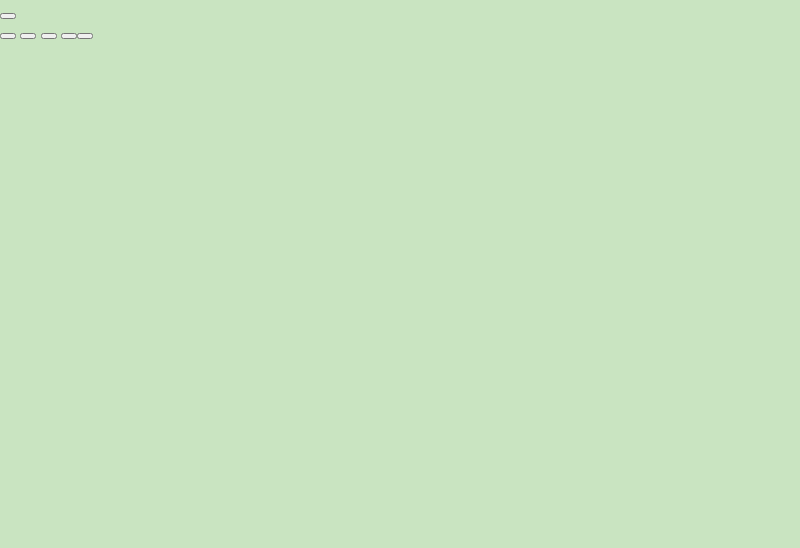
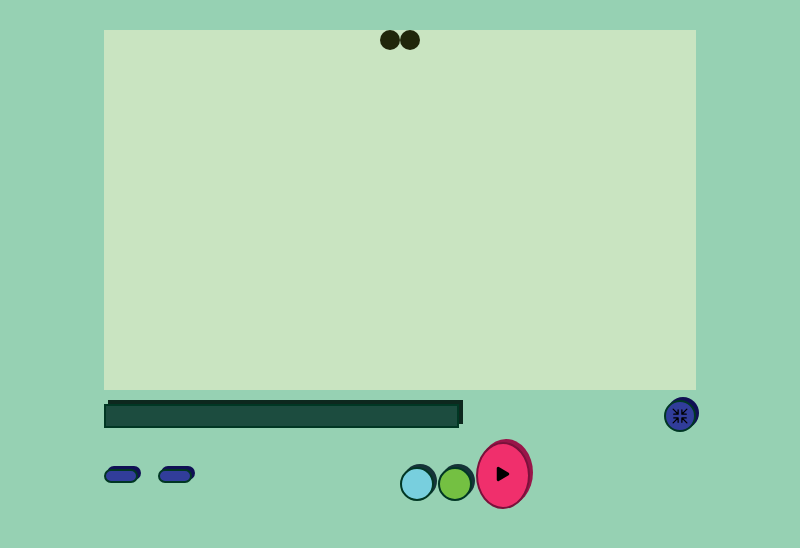
Before and after one commit to DannyK05/bemo-music-player-pc, an Electron app: page src/widget/index.html in a window 800 px wide. Drawn offline with Linux system fonts and the light colour scheme; files that its build step writes are made by us from their sources; files whose address does not match are found by name.

Commit message:
chore: implemented the basic ui layout for the widget

```diff
--- /dev/null
+++ b/src/widget/index.css
@@ -0,0 +1,162 @@
+@import url("../variables.css");
+
+.widget {
+  background-color: var(--bemo-green);
+  width: 100%;
+  display: flex;
+  align-items: center;
+  flex-direction: column;
+  padding: 30px;
+}
+.widget__screen {
+  display: flex;
+  align-items: center;
+  flex-direction: column;
+  position: relative;
+  background-color: var(--bemo-green-light);
+  width: 80%;
+  height: 45vh;
+}
+.widget__eyes {
+  width: 80%;
+  display: flex;
+  align-items: center;
+  justify-content: center;
+}
+.widget__eye {
+  /* margin-left: 60px; */
+  width: 20px;
+  height: 20px;
+  border-radius: 100%;
+  background-color: var(--bemo-text);
+}
+.widget__song-screen-container {
+  margin: 10px 0;
+  width: 80%;
+  display: flex;
+  align-items: center;
+  justify-content: space-between;
+}
+.widget__song-screen {
+  background-color: var(--bemo-green-dark);
+  color: var(--bemo-green-light);
+  box-shadow: 4px -4px #0d281e;
+  display: inline-block;
+  height: auto;
+  width: 60%;
+  font-family: "Early GameBoy", sans-serif;
+  padding: 10px;
+  border: 2px solid var(--bemo-border);
+}
+
+.widget__button {
+  border: 2px solid var(--bemo-border);
+}
+
+.widget__button--play {
+  background-color: var(--bemo-button-red);
+  border-radius: 100%;
+  padding: 15px;
+  box-shadow: 3px -3px #991549;
+  border: 2px solid #7a113b;
+}
+
+.widget__button--play:active {
+  box-shadow: 1px -1px #991549;
+  transition: ease-in-out 0.1s;
+  cursor: pointer;
+}
+
+.widget__button--play {
+  background-color: var(--bemo-button-red);
+  border-radius: 100%;
+  padding: 20px 15px;
+  box-shadow: 3px -3px #991549;
+  border: 2px solid #7a113b;
+}
+
+.widget__button--play:active {
+  box-shadow: 1px -1px #991549;
+  transition: ease-in-out 0.1s;
+  cursor: pointer;
+}
+.widget__button--prev,
+.widget__button--next {
+  background-color: var(--bemo-button-purple);
+  padding: 5px 15px;
+  box-shadow: 3px -3px #101054;
+  border-radius: 15px;
+  border: 2px solid var(--bemo-border);
+}
+
+.widget__button--prev:active,
+.widget__button--next:active {
+  box-shadow: 1px -1px #101054;
+  transition: ease-in-out 0.1s;
+  cursor: pointer;
+}
+
+.widget__button--exp1 {
+  background-color: var(--bemo-button-blue);
+  padding: 15px;
+  border-radius: 100%;
+  box-shadow: 3px -3px #153338;
+  transition: ease-in-out 0.1s;
+  cursor: pointer;
+}
+
+.widget__button--exp1:active {
+  box-shadow: 1px -1px #153338;
+  transition: ease-in-out 0.1s;
+  cursor: pointer;
+}
+
+.widget__button--exp2 {
+  background-color: var(--bemo-button-green);
+  padding: 15px;
+  border-radius: 100%;
+  box-shadow: 3px -3px #153338;
+  transition: ease-in-out 0.1s;
+  cursor: pointer;
+}
+
+.widget__button--exp2:active {
+  box-shadow: 1px -1px #375c20;
+  transition: ease-in-out 0.1s;
+  cursor: pointer;
+}
+
+.widget__button--enlarge {
+  background-color: var(--bemo-button-purple);
+  display: flex;
+  align-items: center;
+  justify-content: center;
+  padding: 4px;
+  border-radius: 100%;
+  border: 2px solid var(--bemo-border);
+  box-shadow: 3px -3px #101054;
+}
+
+.widget__button--enlarge:active {
+  box-shadow: 1px -1px #101054;
+  transition: ease-in-out 0.1s;
+  cursor: pointer;
+}
+.widget__button__container {
+  width: 80%;
+  display: grid;
+  grid-template-columns: repeat(2, 1fr);
+}
+.prev_next_buttons {
+  display: flex;
+  align-items: center;
+}
+
+.prev_next_buttons > button {
+  margin-right: 20px;
+}
+
+.widget__button__container > .first_column {
+  display: flex;
+  align-items: center;
+}
--- a/src/widget/index.html
+++ b/src/widget/index.html
@@ -2,9 +2,17 @@
 <html lang="en">
   <head>
     <meta charset="UTF-8" />
+    <meta
+      http-equiv="Content-Security-Policy "
+      content="default-src 'self'; script-src 'self' 'unsafe-inline'; style-src 'self' 'unsafe-inline'; img-src 'self' data:;"
+    />
+    <meta
+      http-equiv="X-Content-Security-Policy"
+      content="default-src 'self'; script-src 'self'"
+    />
     <meta name="viewport" content="width=device-width, initial-scale=1.0" />
     <title>BMO widget</title>
-    <link rel="stylesheet" href="../styles/index.css" />
+    <link rel="stylesheet" href="./index.css" />
   </head>
   <body class="widget">
     <div class="widget__screen">
@@ -15,18 +23,32 @@
     </div>
     <div class="widget__song-screen-container">
       <div class="widget__song-screen"></div>
+
+      <a href="../index.html" class="widget__button widget__button--enlarge"
+        ><img
+          src="../assets/svgs/contract.svg"
+          width="20"
+          height="20"
+          alt="Player Mode"
+      /></a>
+    </div>
+    <div class="widget__button__container">
+      <div class="first_column">
+        <div class="prev_next_buttons">
           <button
             type="button"
-        title="enlarge button"
-        class="widget__button widget__button--enlarge"
+            title="expression button"
+            class="widget__button widget__button--prev"
+          ></button
+          ><button
+            type="button"
+            title="expression button"
+            class="widget__button widget__button--next"
           ></button>
         </div>
+      </div>
+      <div class="second_column">
         <div>
-      <button
-        type="button"
-        title="play button"
-        class="widget__button widget__button--play"
-      ></button>
           <button
             type="button"
             title="expression button"
@@ -39,14 +61,13 @@
           ></button>
           <button
             type="button"
-        title="expression button"
-        class="widget__button widget__button--exp3"
-      ></button
-      ><button
-        type="button"
-        title="expression button"
-        class="widget__button widget__button--exp4"
+            title="play button"
+            class="widget__button widget__button--play play"
           ></button>
         </div>
+      </div>
+    </div>
+    <script src="../index.js"></script>
+    <script src="./widget.js"></script>
   </body>
 </html>
```
Also changed, not shown: src/widget/widget.js (added). Lines whose indentation alone changed are shown as unchanged.
